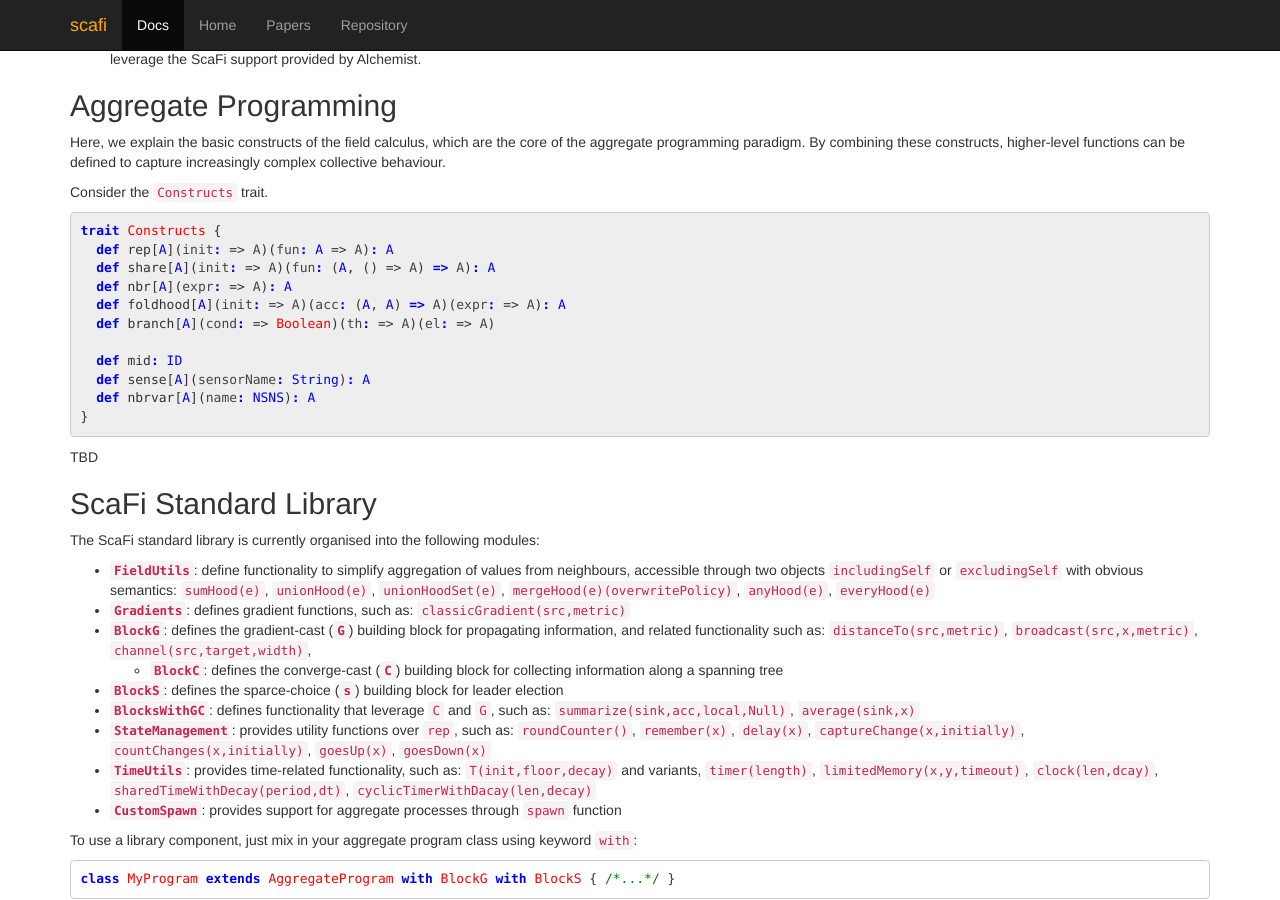
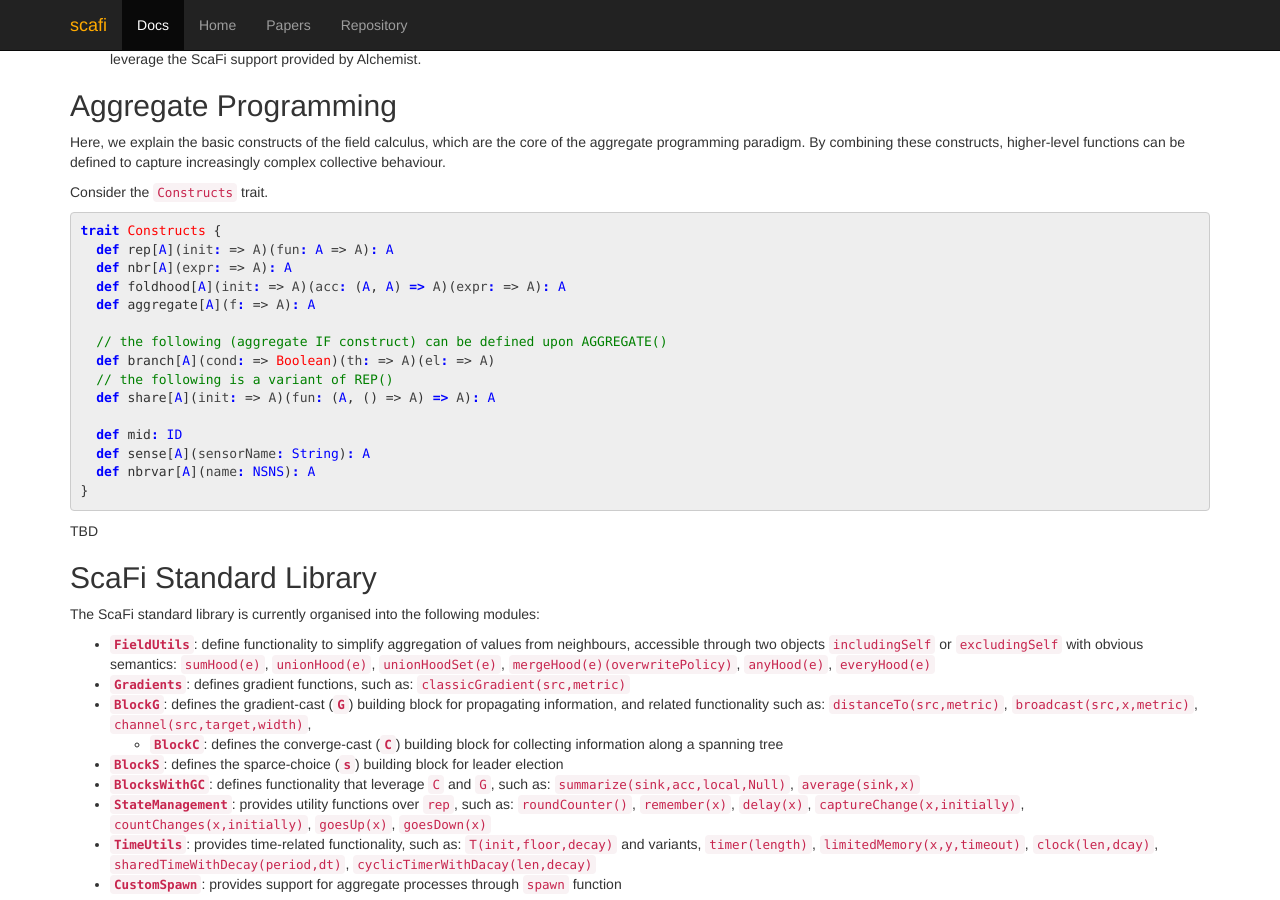
Before and after one commit to scafi/scafi.github.io, a Jekyll site: the page built from pages/docs.md, in a window 1280 px wide and 900 px high, scrolled down 2941 px. Built offline with Jekyll 4.4.1, drawn with Linux system fonts in a browser that asks for light colours.

Commit message:
Constructs: aggregate()

```diff
--- a/pages/docs.md
+++ b/pages/docs.md
@@ -187,10 +187,14 @@ Consider the `Constructs` trait.
 {% highlight scala %}
 trait Constructs {
   def rep[A](init: => A)(fun: A => A): A
-  def share[A](init: => A)(fun: (A, () => A) => A): A
   def nbr[A](expr: => A): A
   def foldhood[A](init: => A)(acc: (A, A) => A)(expr: => A): A
+  def aggregate[A](f: => A): A
+
+  // the following (aggregate IF construct) can be defined upon AGGREGATE()
   def branch[A](cond: => Boolean)(th: => A)(el: => A)
+  // the following is a variant of REP()
+  def share[A](init: => A)(fun: (A, () => A) => A): A
 
   def mid: ID
   def sense[A](sensorName: String): A
```
